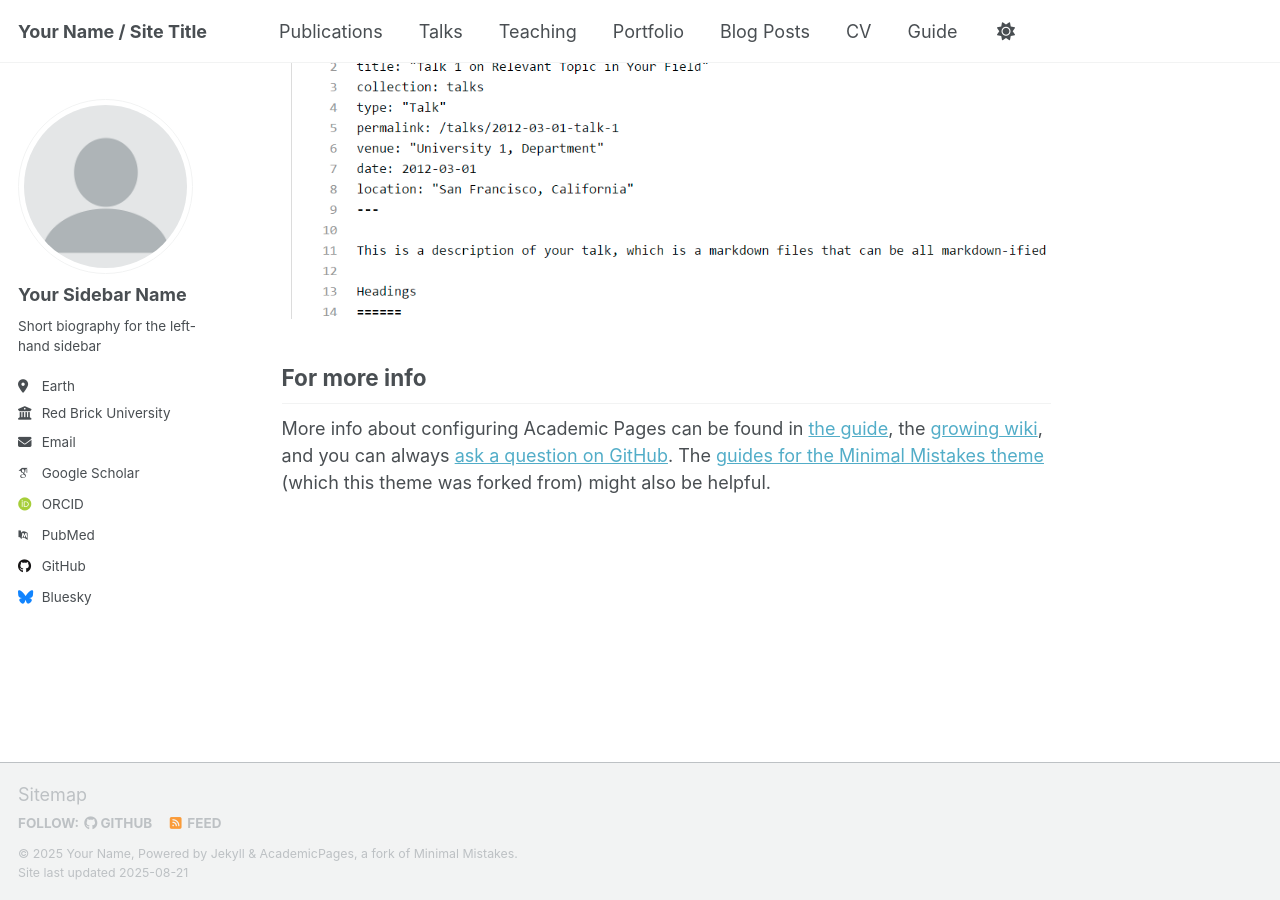
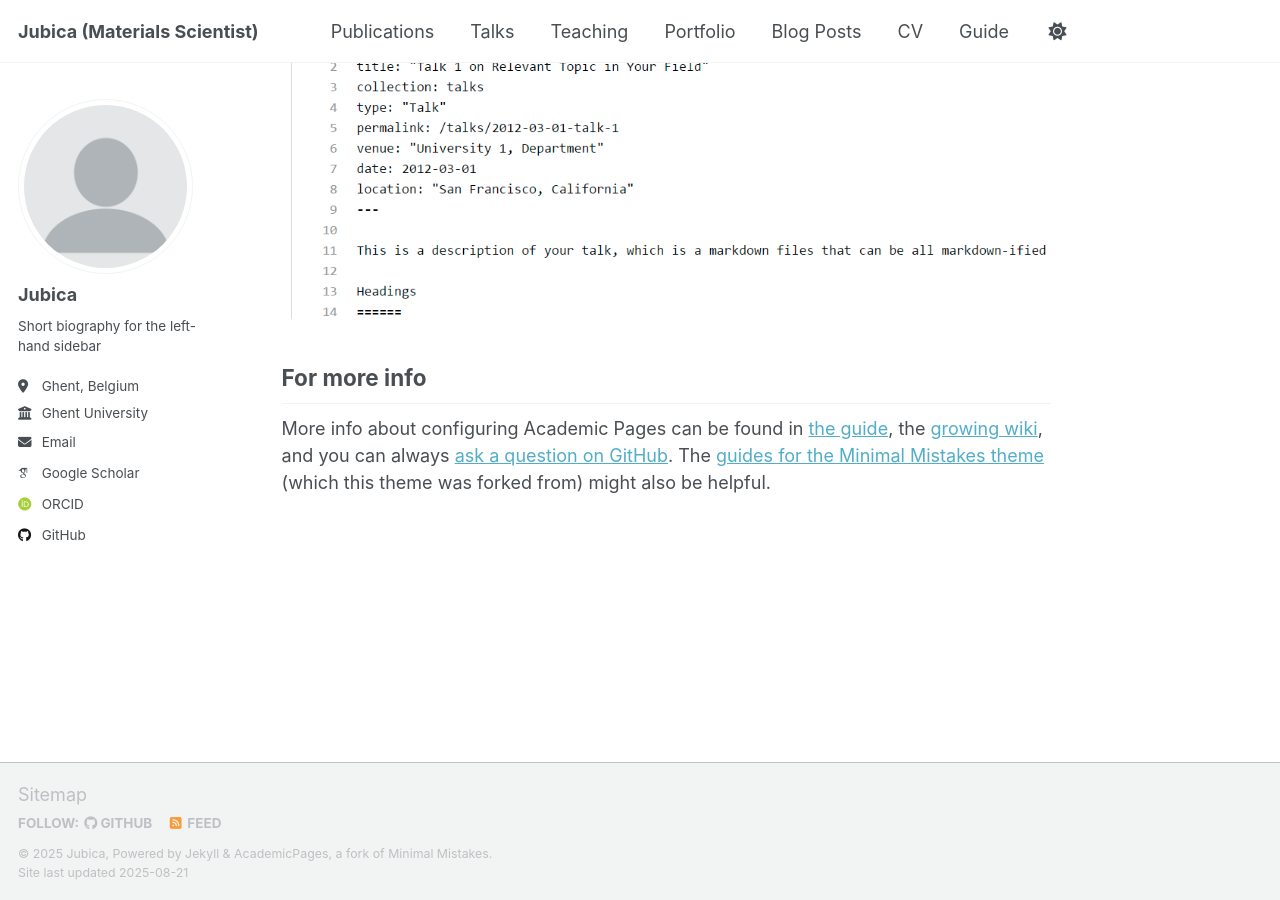
Before and after one commit to jubica/jubica.github.io, a Jekyll site: the page built from _pages/about.md, in a window 1280 px wide and 900 px high, scrolled down 2880 px. Built offline with Jekyll 4.4.1, drawn with Linux system fonts in a browser that asks for light colours; some web fonts are replaced; a script that is not in the unit is left out.

Commit message:
Update _config.yml

```diff
--- a/_config.yml
+++ b/_config.yml
@@ -9,11 +9,11 @@
 # Basic Site Settings
 locale                   : "en-US"
 site_theme               : "default" # Currently available options are "default", "air"
-title                    : "Your Name / Site Title"
+title                    : "Jubica (Materials Scientist)"
 title_separator          : "-"
-name                     : &name "Your Name"
+name                     : &name "Jubica"
 description              : &description "personal description"
-url                      : https://academicpages.github.io # the base hostname & protocol for your site e.g. "https://[your GitHub username].github.io" or if you already have some other page hosted on Github then use "https://[your GitHub username].github.io/[Your Repo Name]"
+url                      : https://jubica.github.io # the base hostname & protocol for your site e.g. "https://[your GitHub username].github.io" or if you already have some other page hosted on Github then use "https://[your GitHub username].github.io/[Your Repo Name]"
 baseurl                  : "" # the subpath of your site, e.g. "/blog"
 repository               : "academicpages/academicpages.github.io"
 
@@ -23,23 +23,23 @@
 author:
   # Biographic information
   avatar           : "profile.png"
-  name             : "Your Sidebar Name"
+  name             : "Jubica"
   pronouns         : # example: "she/her"
   bio              : "Short biography for the left-hand sidebar"
-  location         : "Earth"
-  employer         : "Red Brick University"
+  location         : "Ghent, Belgium"
+  employer         : "Ghent University"
   uri              : # URL
-  email            : "none@example.org"
+  email            : "jubica.jubica@ugent.be"
 
   # Academic websites
   academia         : # URL
   arxiv            : # URL - Update with the correct link to your profile
-  googlescholar    : "https://scholar.google.com/citations?user=PS_CX0AAAAAJ"
+  googlescholar    : "https://scholar.google.com/citations?user=-zMrLNkAAAAJ"
   inspire-hep      : # URL
   impactstory      : # URL
-  orcid            : "http://orcid.org/yourorcidurl"
+  orcid            : "https://orcid.org/0000-0003-2003-7233"
   semantic         : # URL
-  pubmed           : "https://www.ncbi.nlm.nih.gov/pubmed/?term=john+snow"
+  pubmed           : # URL
   researchgate     : # URL
   scopus           : # URL
 
@@ -47,13 +47,13 @@
   bitbucket        : # Username - Update with your username on the site
   codepen          : # Username
   dribbble         : # Username
-  github           : "academicpages"
+  github           : "jubica"
   kaggle           : # Username
   stackoverflow    : # User number or user number and name (i.e., use "1" or "1/jeff-atwood")
 
   # Social media
   artstation       : # Username
-  bluesky          : "bsky.app" # Replace this with you Bluesky username
+  bluesky          : # Username
   facebook         : # Username
   flickr           : # Username
   foursquare       : # Username
```
